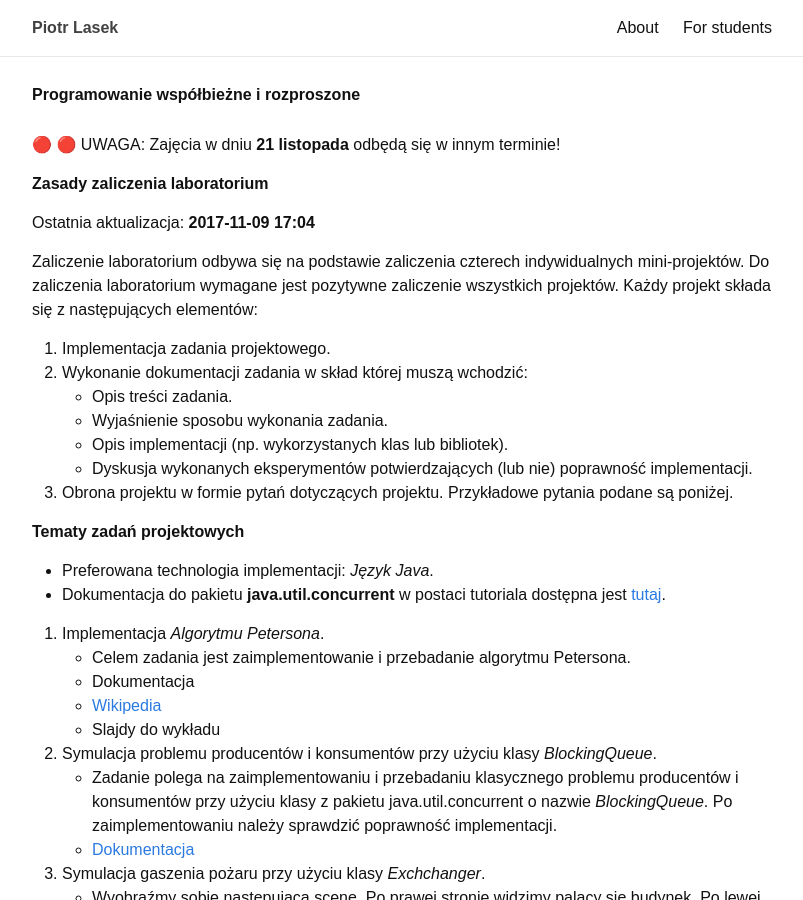
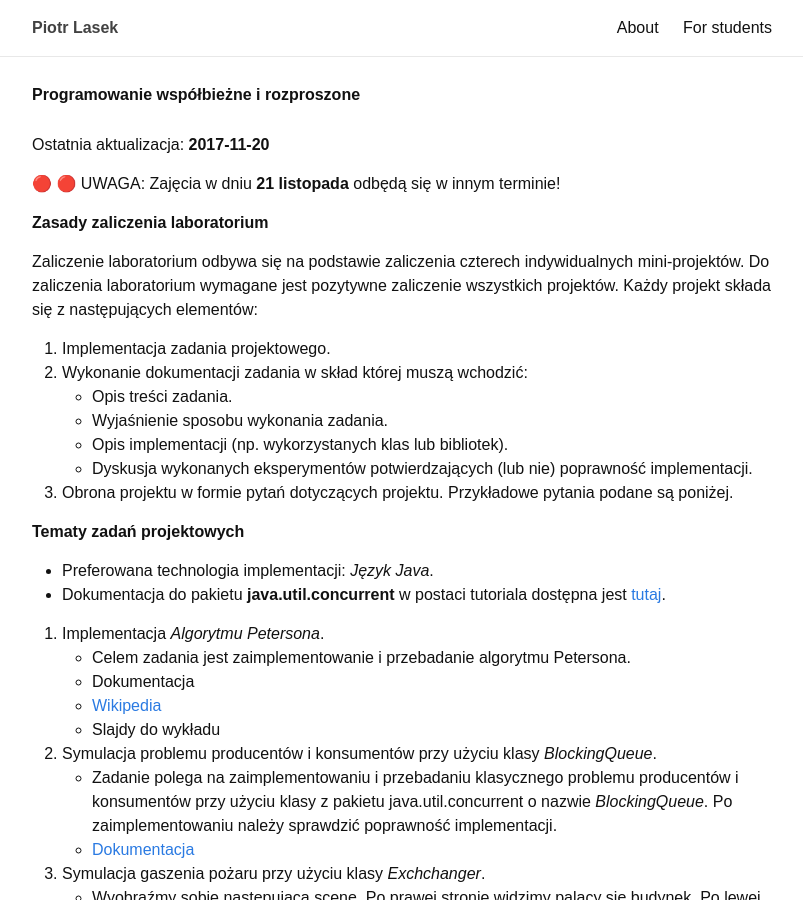
Before and after one commit to piotrlasek/piotrlasek.github.io, a Jekyll site: the page built from for-students/pwir2017.md, in a window 1280 px wide and 900 px high. Shown: the whole window, without its empty margins (238-1041 px from the left). Built offline with Jekyll 4.4.1, drawn with Linux system fonts in a browser that asks for light colours.

Commit message:
Update pwir2017.md

```diff
--- a/for-students/pwir2017.md
+++ b/for-students/pwir2017.md
@@ -5,11 +5,11 @@ permalink: /for-students/pwir
 exclude: true
 ---
 
+Ostatnia aktualizacja: **2017-11-20**
+
 &#x1F534; &#x1F534; UWAGA: Zajęcia w dniu **21 listopada** odbędą się w innym terminie!
 
 # Zasady zaliczenia laboratorium
-
-Ostatnia aktualizacja: **2017-11-09 17:04**
 
 Zaliczenie laboratorium odbywa się na podstawie zaliczenia czterech
 indywidualnych mini-projektów. Do zaliczenia laboratorium wymagane
```
